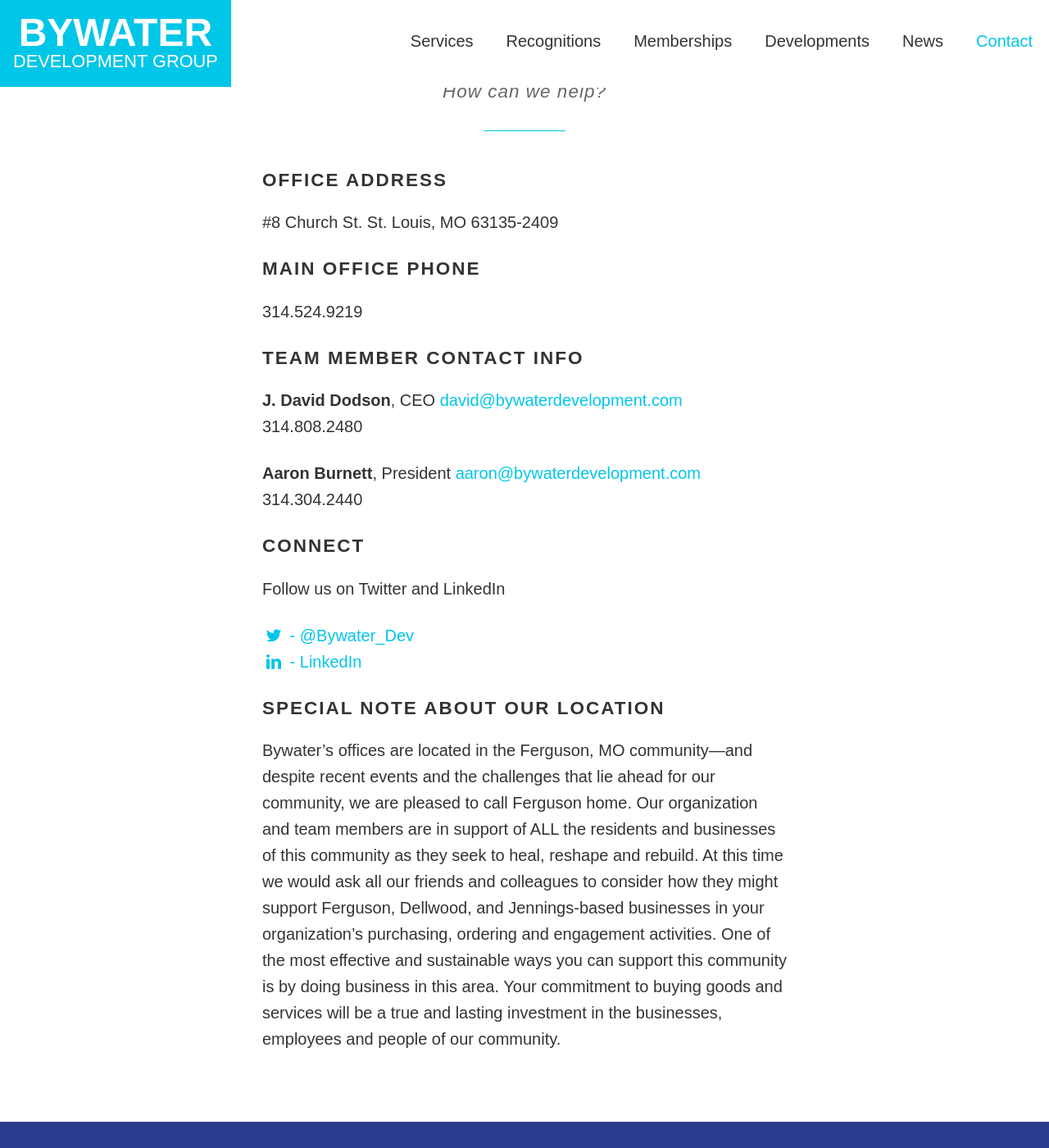
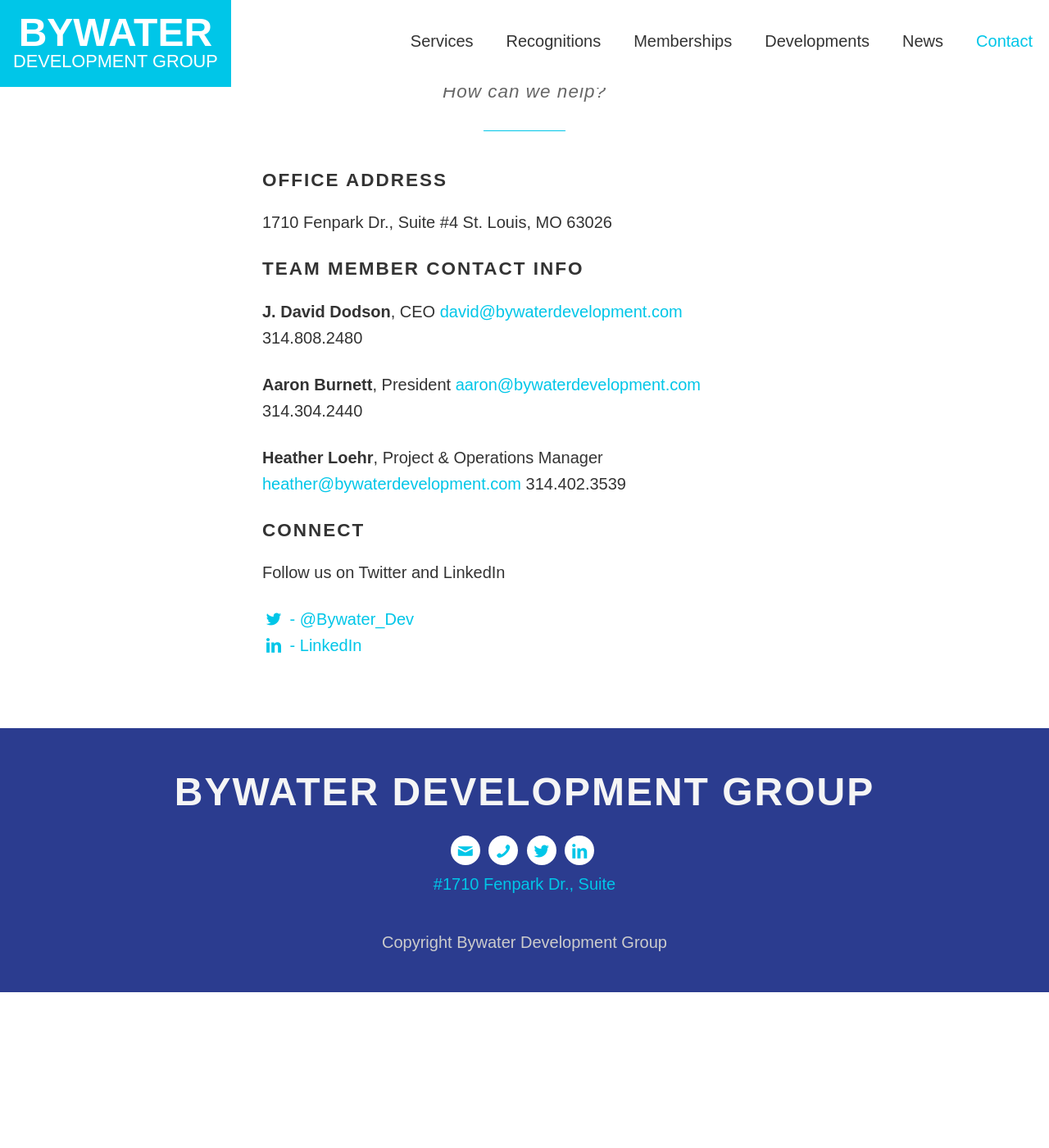
Before and after one commit to bywater/bywater.github.io, a Jekyll site: the page built from contact.md, in a window 1280 px wide and 1400 px high, scrolled down 209 px. Shown: the whole window at 82% size. Built offline with Jekyll 4.4.1, drawn with Linux system fonts in a browser that asks for light colours; nearby versions of some CDN libraries; after the commit the page ends 1419 px from its top, so only the background shows below that.

Commit message:
Updated '/contact.md' via CloudCannon

```diff
--- a/contact.md
+++ b/contact.md
@@ -6,12 +6,8 @@
 
 ### Office address
 
-#8 Church St.
-St. Louis, MO 63135-2409
-
-### Main office phone
-
-314.524.9219
+1710 Fenpark Dr., Suite #4
+St. Louis, MO 63026
 
 ### Team member contact info
 
@@ -23,6 +19,10 @@
 [aaron@bywaterdevelopment.com](mailto:aaron@bywaterdevelopment.com)
 314.304.2440
 
+**Heather Loehr**, Project & Operations Manager
+[heather@bywaterdevelopment.com](mailto:heather@bywaterdevelopment.com)
+314.402.3539
+
 
 ### Connect
 
@@ -30,8 +30,3 @@
 
 <a href="{{site.data.contact.twitter}}"><i class='icon-twitter grey'></i> - @Bywater_Dev</a><br>
 <a href="{{site.data.contact.linkedIn}}"><i class='icon-linkedin grey'></i> - LinkedIn</a>
-
-
-### Special note about our location
-
-Bywater’s offices are located in the Ferguson, MO community—and despite recent events and the challenges that lie ahead for our community, we are pleased to call Ferguson home. Our organization and team members are in support of ALL the residents and businesses of this community as they seek to heal, reshape and rebuild. At this time we would ask all our friends and colleagues to consider how they might support Ferguson, Dellwood, and Jennings-based businesses in your organization’s purchasing, ordering and engagement activities. One of the most effective and sustainable ways you can support this community is by doing business in this area. Your commitment to buying goods and services will be a true and lasting investment in the businesses, employees and people of our community.
```
